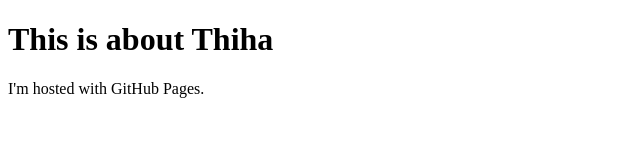
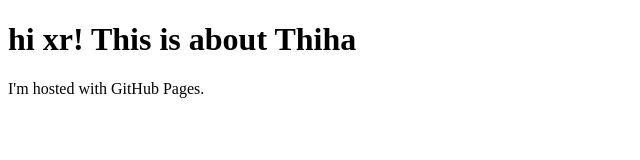
Before and after one commit to thihasoehtet/thihasoehtet.github.io, a plain HTML site: page index.html in a window 1280 px wide. Shown: the whole page, without its empty margins (0-640 px from the left). Drawn offline with Linux system fonts and the light colour scheme.

Commit message:
Update index.html

```diff
--- a/index.html
+++ b/index.html
@@ -1,7 +1,7 @@
 <!DOCTYPE html>
 <html>
 <body>
-<h1>This is about Thiha</h1>
+<h1>hi xr! This is about Thiha</h1>
 <p>I'm hosted with GitHub Pages.</p>
 </body>
 </html>
```
